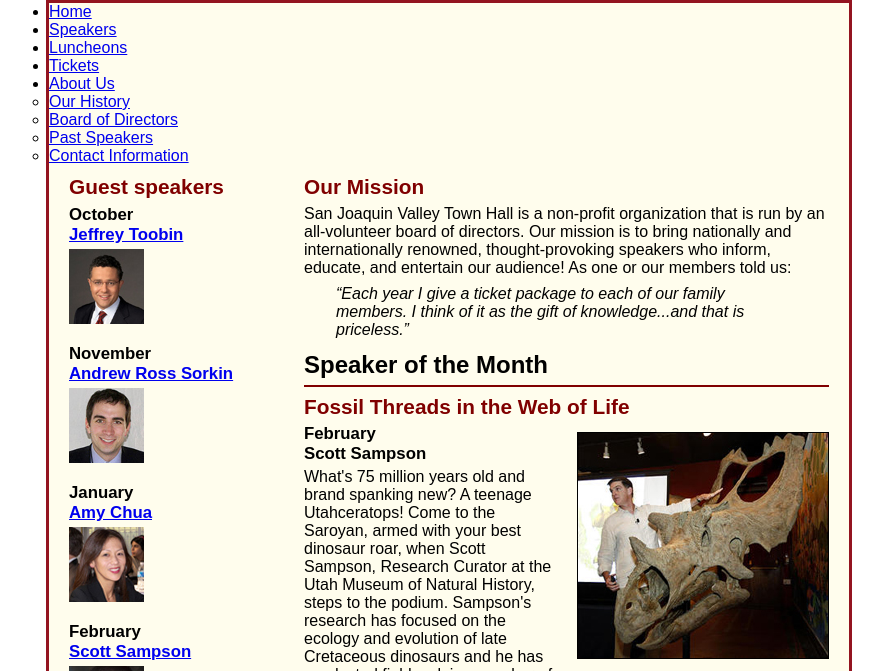
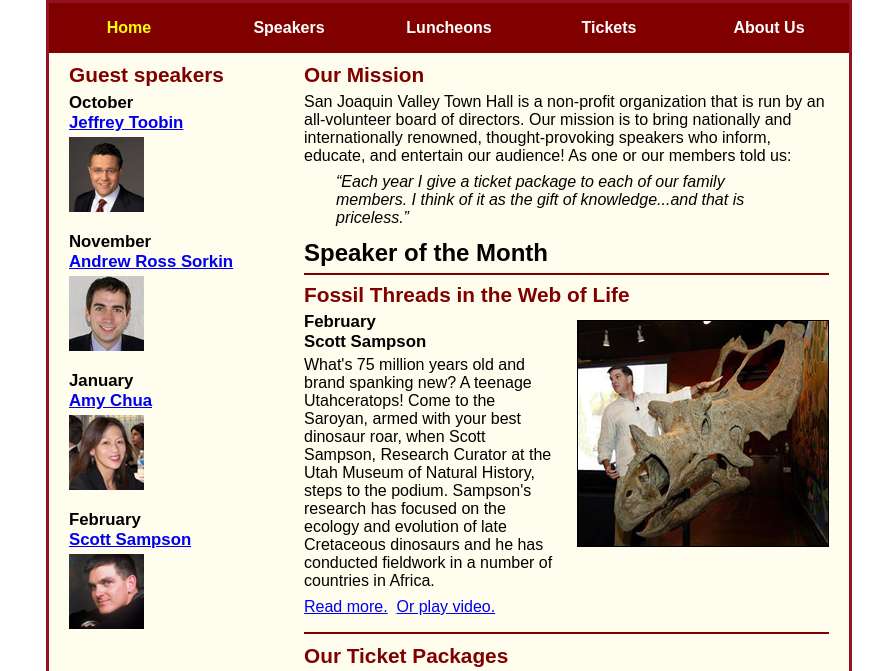
Before and after one commit to aeg3njit/A12, a plain HTML site: page index.html in a window 1280 px wide. Shown: the part 115-786 px from the top of the page, without its empty margins (191-1074 px from the left). Drawn offline with Linux system fonts and the light colour scheme.

Commit message:
Update main.css

```diff
--- a/styles/main.css
+++ b/styles/main.css
@@ -10,6 +10,47 @@ html {
 	background-color: white;
 }
 
+/*NAVIGATION START*/
+/* the styles for the navigation menu */
+#nav_menu ul {
+	list-style-type: none;
+	margin: 0;
+	padding: 0;
+	position: relative;
+}
+#nav_menu ul li {
+	float: left;
+}
+#nav_menu ul li a {
+    display: block;
+    width: 160px;
+    text-align: center;
+    padding: 1em 0;
+    text-decoration: none;
+    background-color: #800000;
+    color: white;
+    font-weight: bold;
+}
+#nav_menu a.current {
+	color: yellow;
+}
+#nav_menu ul ul {
+    display: none;
+    position: absolute;
+    top: 100%;
+}
+#nav_menu ul ul li {
+	float: none;
+}
+#nav_menu ul li:hover > ul {
+	display: block;
+}
+#nav_menu > ul::after {
+    content: "";
+    clear: both;
+    display: block;
+}
+/*NAVIGATION STOP*/
 body {
     font-family: Arial, Helvetica, sans-serif;
     font-size: 100%;
```
